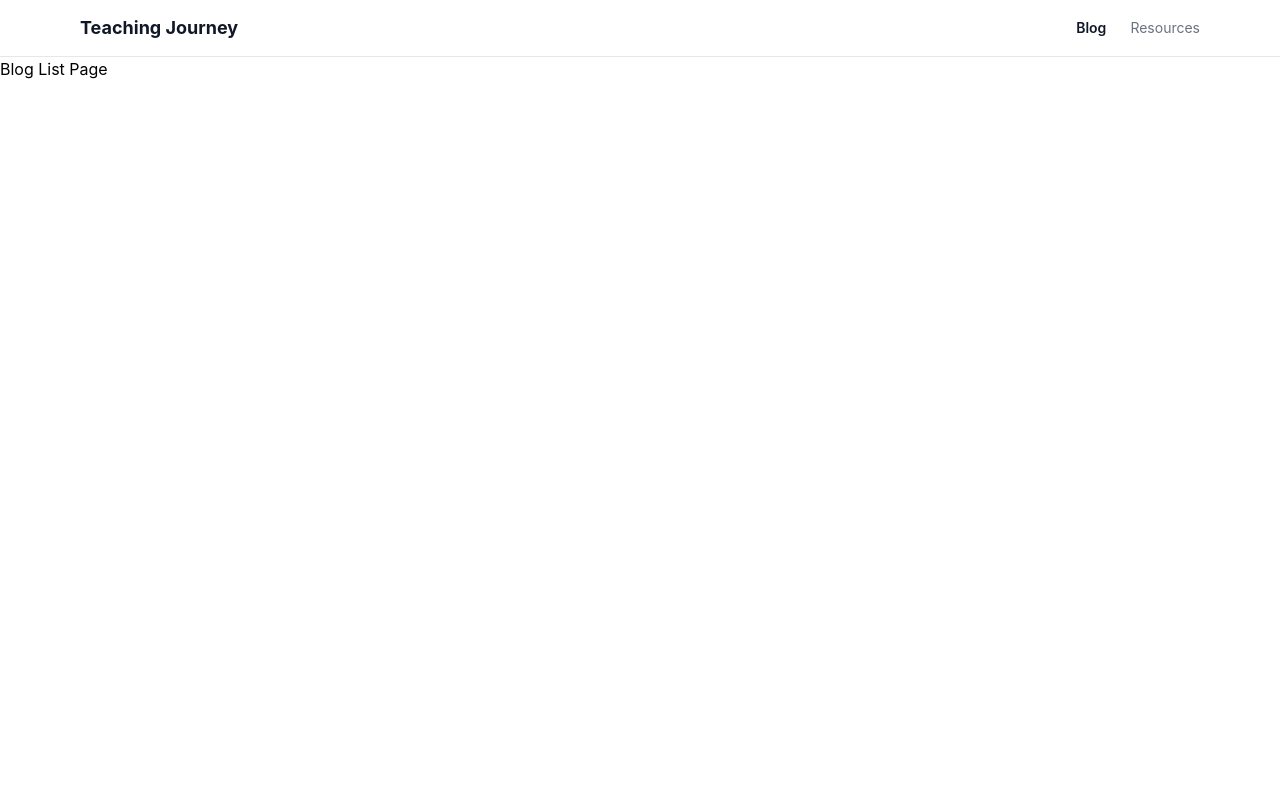
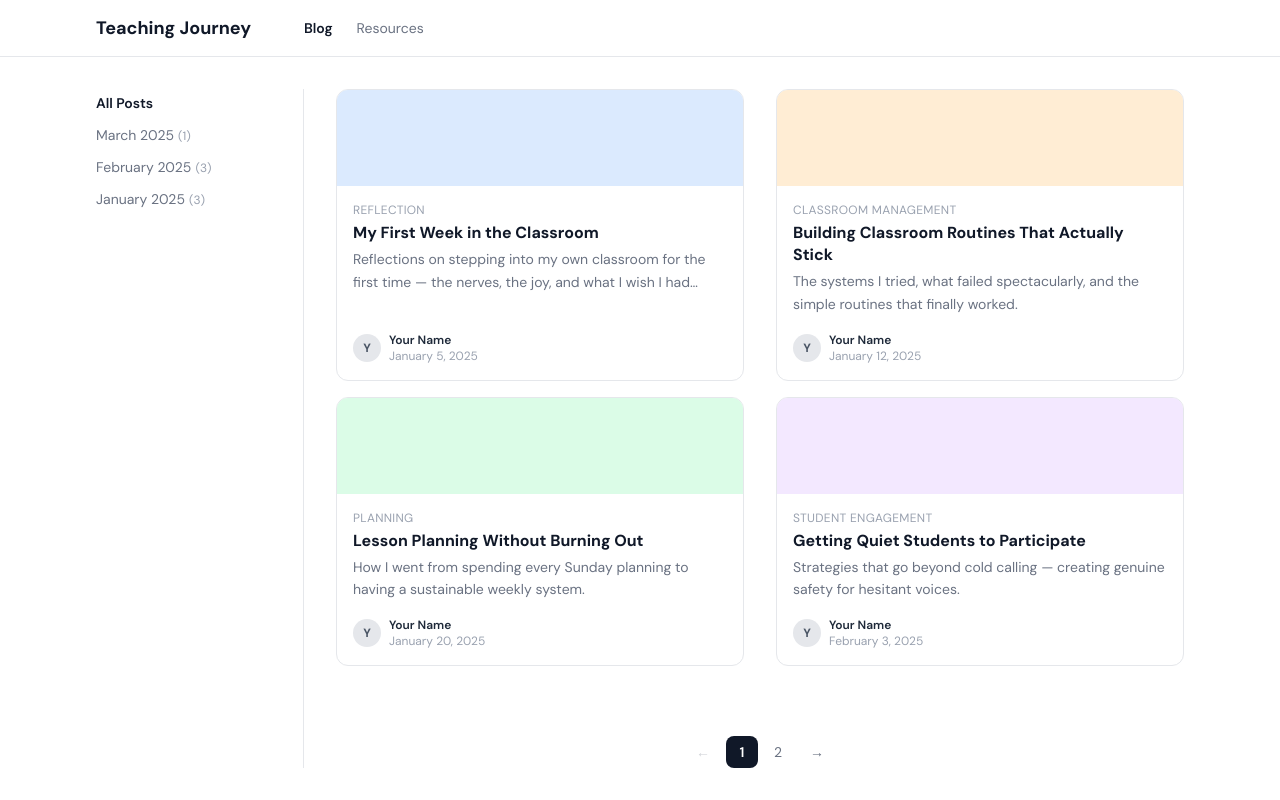
Before and after one commit to orelkris/krisassaurus, a React (Vite) app: page / in a window 1280 px wide. Built offline with nearby package versions, Linux system fonts and the light colour scheme.

Commit message:
feat: add blog layout, cards, sidebar, pagination and filter context

```diff
--- a/index.html
+++ b/index.html
@@ -3,6 +3,13 @@
   <head>
     <meta charset="UTF-8" />
     <link rel="icon" type="image/svg+xml" href="/favicon.svg" />
+    <link rel="preconnect" href="https://fonts.googleapis.com" />
+    <link rel="preconnect" href="https://fonts.gstatic.com" crossorigin />
+    <link
+      href="https://fonts.googleapis.com/css2?family=DM+Sans:wght@400;500;600;700;800&display=swap"
+      rel="stylesheet"
+    />
+
     <meta name="viewport" content="width=device-width, initial-scale=1.0" />
     <title>krisassaurus</title>
   </head>
--- /dev/null
+++ b/src/components/blog/BlogCard.tsx
@@ -0,0 +1,50 @@
+import { Link } from 'react-router-dom'
+import type { Post } from '@/types'
+
+interface BlogCardProps {
+  post: Post
+}
+
+function BlogCard({ post }: BlogCardProps) {
+  const formattedDate = post.date.toLocaleDateString('en-US', {
+    month: 'long',
+    day: 'numeric',
+    year: 'numeric',
+  })
+
+  return (
+    <Link
+      to={`/post/${post.id}`}
+      className="group flex flex-col rounded-xl border border-gray-200 overflow-hidden hover:shadow-md transition-shadow"
+    >
+      <div className={`h-24 w-full shrink-0 ${post.coverColor}`} />
+      <div className="flex flex-col flex-1 p-4">
+        <span className="text-xs text-gray-400 uppercase tracking-wide">
+          {post.tags[0]}
+        </span>
+
+        <h2 className="mt-1 font-bold text-gray-900 leading-snug line-clamp-2 group-hover:text-gray-600 transition-colors">
+          {post.title}
+        </h2>
+
+        <p className="mt-1 text-sm text-gray-500 leading-relaxed line-clamp-2">
+          {post.excerpt}
+        </p>
+
+        <div className="mt-auto pt-4 flex items-center gap-2">
+          <div className="w-7 h-7 rounded-full bg-gray-200 flex items-center justify-center text-xs font-bold text-gray-600 shrink-0">
+            {post.author.name.charAt(0)}
+          </div>
+          <div>
+            <p className="text-xs font-semibold text-gray-800">
+              {post.author.name}
+            </p>
+            <p className="text-xs text-gray-400">{formattedDate}</p>
+          </div>
+        </div>
+      </div>
+    </Link>
+  )
+}
+
+export default BlogCard
--- /dev/null
+++ b/src/components/blog/BlogGrid.tsx
@@ -0,0 +1,26 @@
+import BlogCard from '@/components/blog/BlogCard'
+import type { Post } from '@/types'
+
+interface BlogGridProps {
+  posts: Post[]
+}
+
+function BlogGrid({ posts }: BlogGridProps) {
+  if (posts.length === 0) {
+    return (
+      <div className="flex-1 flex items-center justify-center text-gray-400 text-sm">
+        No posts found.
+      </div>
+    )
+  }
+
+  return (
+    <div className="flex-1 grid grid-cols-1 sm:grid-cols-2 gap-x-8 gap-y-4 content-start">
+      {posts.map((post) => (
+        <BlogCard key={post.id} post={post} />
+      ))}
+    </div>
+  )
+}
+
+export default BlogGrid
--- /dev/null
+++ b/src/components/blog/Pagination.tsx
@@ -0,0 +1,49 @@
+interface PaginationProps {
+  currentPage: number
+  totalPages: number
+  onPageChange: (page: number) => void
+}
+
+function Pagination({
+  currentPage,
+  totalPages,
+  onPageChange,
+}: PaginationProps) {
+  if (totalPages <= 1) return null
+
+  return (
+    <div className="flex items-center justify-center gap-1 mt-8">
+      <button
+        onClick={() => onPageChange(currentPage - 1)}
+        disabled={currentPage === 1}
+        className="px-3 py-1 text-sm rounded-lg text-gray-500 hover:bg-gray-100 disabled:opacity-30 disabled:cursor-not-allowed transition-colors cursor-pointer"
+      >
+        ←
+      </button>
+
+      {Array.from({ length: totalPages }, (_, i) => i + 1).map((page) => (
+        <button
+          key={page}
+          onClick={() => onPageChange(page)}
+          className={`w-8 h-8 text-sm rounded-lg transition-colors cursor-pointer ${
+            page === currentPage
+              ? 'bg-gray-900 text-white font-semibold'
+              : 'text-gray-500 hover:bg-gray-100'
+          }`}
+        >
+          {page}
+        </button>
+      ))}
+
+      <button
+        onClick={() => onPageChange(currentPage + 1)}
+        disabled={currentPage === totalPages}
+        className="px-3 py-1 text-sm rounded-lg text-gray-500 hover:bg-gray-100 disabled:opacity-30 disabled:cursor-not-allowed transition-colors cursor-pointer"
+      >
+        →
+      </button>
+    </div>
+  )
+}
+
+export default Pagination
--- a/src/components/layout/AppLayout.tsx
+++ b/src/components/layout/AppLayout.tsx
@@ -1,11 +1,13 @@
 import { Outlet } from 'react-router-dom'
-import Navbar from './Navbar'
+import Navbar from '@/components/layout/Navbar'
 
 function AppLayout() {
   return (
-    <div className="min-h-screen bg-white">
+    <div className="h-screen flex flex-col bg-white">
       <Navbar />
-      <Outlet />
+      <div className="flex-1 min-h-0">
+        <Outlet />
+      </div>
     </div>
   )
 }
--- a/src/components/layout/Navbar.tsx
+++ b/src/components/layout/Navbar.tsx
@@ -10,8 +10,8 @@ function Navbar() {
 
   return (
     <nav className="sticky top-0 z-10 bg-white border-b border-gray-200">
-      <div className="max-w-6xl mx-auto px-4 h-14 flex items-center justify-between">
-        <Link to="/" className="font-bold text-gray-900 text-lg">
+      <div className="max-w-6xl mx-auto px-8 h-14 flex items-center">
+        <Link to="/" className="w-52 shrink-0 font-bold text-gray-900 text-lg">
           Teaching Journey
         </Link>
 
@@ -20,7 +20,11 @@ function Navbar() {
             <Link
               key={link.path}
               to={link.path}
-              className={`text-sm transition-colors ${location.pathname === link.path ? 'text-gray-900 font-semibold' : 'text-gray-500 hover:text-gray-900'}`}
+              className={`text-sm transition-colors ${
+                location.pathname === link.path
+                  ? 'text-gray-900 font-semibold'
+                  : 'text-gray-500 hover:text-gray-900'
+              }`}
             >
               {link.label}
             </Link>
--- /dev/null
+++ b/src/components/layout/Sidebar.tsx
@@ -0,0 +1,73 @@
+import { useMemo } from 'react'
+import type { Post } from '@/types'
+import { useFilter } from '@/context/FilterContext'
+
+interface SidebarProps {
+  posts: Post[]
+}
+
+interface MonthEntry {
+  key: string
+  label: string
+  count: number
+}
+
+function Sidebar({ posts }: SidebarProps) {
+  const { selectedMonth, setSelectedMonth } = useFilter()
+
+  const months = useMemo<MonthEntry[]>(() => {
+    const monthMap = new Map<string, number>()
+
+    posts.forEach((post) => {
+      const year = post.date.getFullYear()
+      const month = String(post.date.getMonth() + 1).padStart(2, '0')
+      const key = `${year}-${month}`
+      monthMap.set(key, (monthMap.get(key) ?? 0) + 1)
+    })
+
+    return Array.from(monthMap.entries())
+      .sort(([a], [b]) => b.localeCompare(a))
+      .map(([key, count]) => {
+        const [year, month] = key.split('-').map(Number)
+        const label = new Date(year, month - 1, 1).toLocaleDateString('en-US', {
+          month: 'long',
+          year: 'numeric',
+        })
+        return { key, label, count }
+      })
+  }, [posts])
+
+  return (
+    <aside className="w-full lg:w-52 lg:shrink-0 lg:border-r lg:border-gray-200">
+      <nav className="flex flex-row flex-wrap gap-x-4 gap-y-1 lg:flex-col">
+        <button
+          onClick={() => setSelectedMonth(null)}
+          className={`text-left text-sm py-1 transition-colors ${
+            selectedMonth === null
+              ? 'font-semibold text-gray-900'
+              : 'text-gray-500 hover:text-gray-900 cursor-pointer'
+          }`}
+        >
+          All Posts
+        </button>
+
+        {months.map((month) => (
+          <button
+            key={month.key}
+            onClick={() => setSelectedMonth(month.key)}
+            className={`text-left text-sm py-1 transition-colors ${
+              selectedMonth === month.key
+                ? 'font-semibold text-gray-900'
+                : 'text-gray-500 hover:text-gray-900 cursor-pointer'
+            }`}
+          >
+            {month.label}
+            <span className="ml-1 text-xs text-gray-400">({month.count})</span>
+          </button>
+        ))}
+      </nav>
+    </aside>
+  )
+}
+
+export default Sidebar
--- /dev/null
+++ b/src/hooks/usePaginatedPosts.ts
@@ -0,0 +1,41 @@
+import { useState, useMemo, useEffect } from 'react'
+import type { Post } from '@/types'
+
+const POSTS_PER_PAGE = 4
+
+interface UsePaginatedPostsResult {
+  currentPosts: Post[]
+  currentPage: number
+  totalPages: number
+  setPage: (page: number) => void
+}
+
+export function usePaginatedPosts(
+  allPosts: Post[],
+  selectedMonth: string | null
+): UsePaginatedPostsResult {
+  const [currentPage, setCurrentPage] = useState(1)
+
+  const filteredPosts = useMemo(() => {
+    if (selectedMonth === null) return allPosts
+
+    return allPosts.filter((post) => {
+      const year = post.date.getFullYear()
+      const month = String(post.date.getMonth() + 1).padStart(2, '0')
+      return `${year}-${month}` === selectedMonth
+    })
+  }, [allPosts, selectedMonth])
+
+  useEffect(() => {
+    setCurrentPage(1)
+  }, [selectedMonth])
+
+  const totalPages = Math.ceil(filteredPosts.length / POSTS_PER_PAGE)
+
+  const currentPosts = useMemo(() => {
+    const start = (currentPage - 1) * POSTS_PER_PAGE
+    return filteredPosts.slice(start, start + POSTS_PER_PAGE)
+  }, [filteredPosts, currentPage])
+
+  return { currentPosts, currentPage, totalPages, setPage: setCurrentPage }
+}
--- a/src/index.css
+++ b/src/index.css
@@ -1 +1,9 @@
-@import "tailwindcss";
+@import 'tailwindcss';
+
+@theme {
+  --font-sans: 'DM Sans', ui-sans-serif, system-ui, sans-serif;
+}
+
+body {
+  font-family: var(--font-sans);
+}
--- a/src/pages/BlogListPage.tsx
+++ b/src/pages/BlogListPage.tsx
@@ -1,7 +1,28 @@
+import Sidebar from '@/components/layout/Sidebar'
+import BlogGrid from '@/components/blog/BlogGrid'
+import Pagination from '@/components/blog/Pagination'
+import { mockPosts } from '@/data/mockData'
+import { useFilter } from '@/context/FilterContext'
+import { usePaginatedPosts } from '@/hooks/usePaginatedPosts'
+
 function BlogListPage() {
+  const { selectedMonth } = useFilter()
+  const { currentPosts, currentPage, totalPages, setPage } = usePaginatedPosts(
+    mockPosts,
+    selectedMonth
+  )
+
   return (
-    <div>
-      <main>Blog List Page</main>
+    <div className="h-full max-w-6xl mx-auto px-8 py-8 flex flex-col lg:flex-row gap-8">
+      <Sidebar posts={mockPosts} />
+      <main className="flex-1 min-w-0 min-h-0 flex flex-col">
+        <BlogGrid posts={currentPosts} />
+        <Pagination
+          currentPage={currentPage}
+          totalPages={totalPages}
+          onPageChange={setPage}
+        />
+      </main>
     </div>
   )
 }
```
